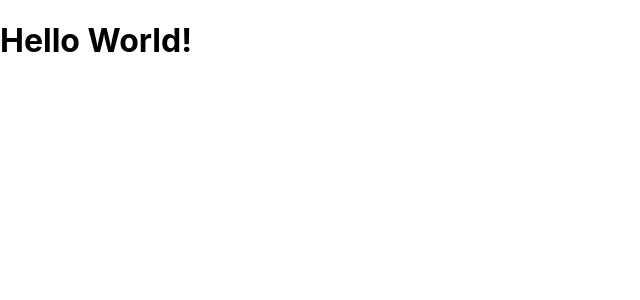
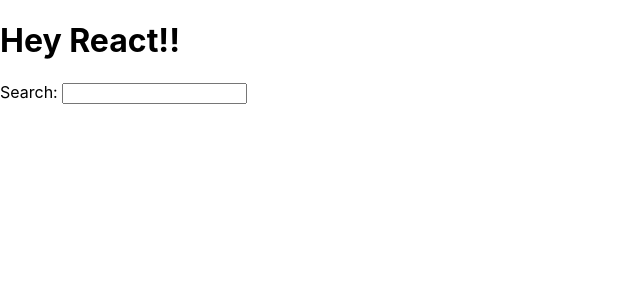
Before and after one commit to TheKetan2/road-to-react-2020, a React (Create React App) app: page / in a window 1280 px wide. Shown: the top 300 px of the page, without its empty margins (0-640 px from the left). Built offline with nearby package versions, Linux system fonts and the light colour scheme.

Commit message:
React JSX section done

```diff
--- a/src/App.js
+++ b/src/App.js
@@ -1,8 +1,20 @@
 import React from "react";
 
+const welcome = {
+  greeting: "Hey",
+  title: "React",
+};
+
+function getTitle(title) {
+  return title;
+ }
 function App() {
+  // const title = "React";
+
   return (<div>
-    <h1>Hello World!</h1>
+    <h1>{welcome.greeting} {getTitle("React!!")} </h1>
+    <label htmlFor="search">Search: </label>
+    <input id="search" type="text"/>
   </div>);
 }
 
```
